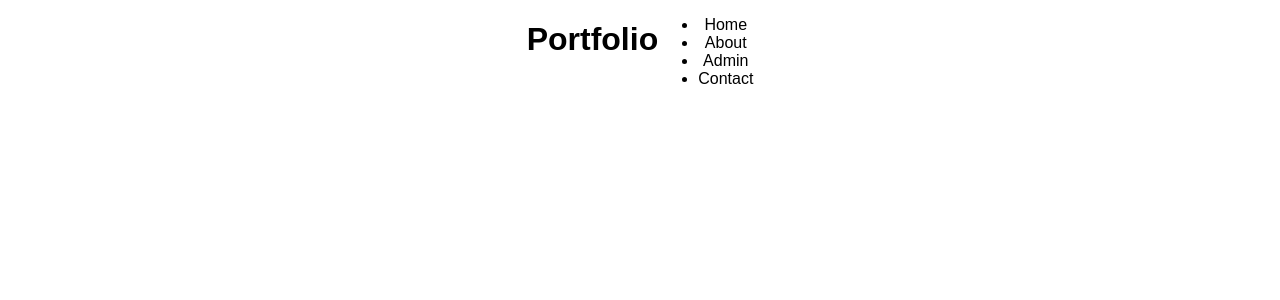
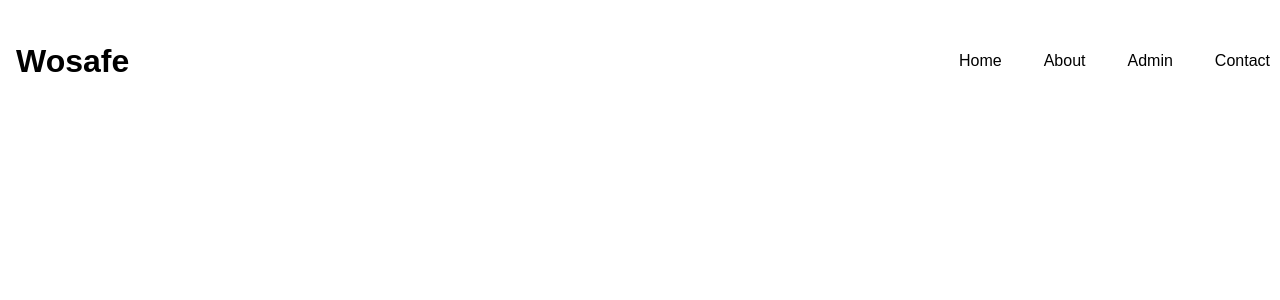
Before and after one commit to keerthiram2612/WomenSafety_REACT, a React (Create React App) app: page / in a window 1280 px wide. Shown: the top 300 px of the page. Built offline with nearby package versions, Linux system fonts and the light colour scheme.

Commit message:
adding the sytle

```diff
--- a/src/Components/Navbar.css
+++ b/src/Components/Navbar.css
@@ -1,4 +1,28 @@
 .header{
     display: flex;
-    justify-content: center;
+    justify-content: space-between;
+    align-items: center;
+    padding: 1rem;
+    position: fixed;
+    z-index: 10;
+    width: 100%;
+    height: 90px;
 }
+.nav-menu{
+    display: flex;
+}
+.nav-menu li{
+    padding: 0 1rem;
+    margin-right: 10px;
+    list-style-type: none;
+    text-decoration: none;
+}
+.nav-menu li a{
+    font-size: 1.2rem;
+    font-weight: 500;
+}
+.nav-menu li a:hover{
+    color: white;
+    margin-top: 2px;
+    border-radius: solid;
+}
--- a/src/Components/Navbar.js
+++ b/src/Components/Navbar.js
@@ -4,8 +4,7 @@ export default function Navbar() {
   return (
     <div className='header'>
 
-        <h1>Portfolio</h1>
-
+        <h1>Wosafe</h1>
       <ul className='nav-menu'>
         <li>
             Home
```
